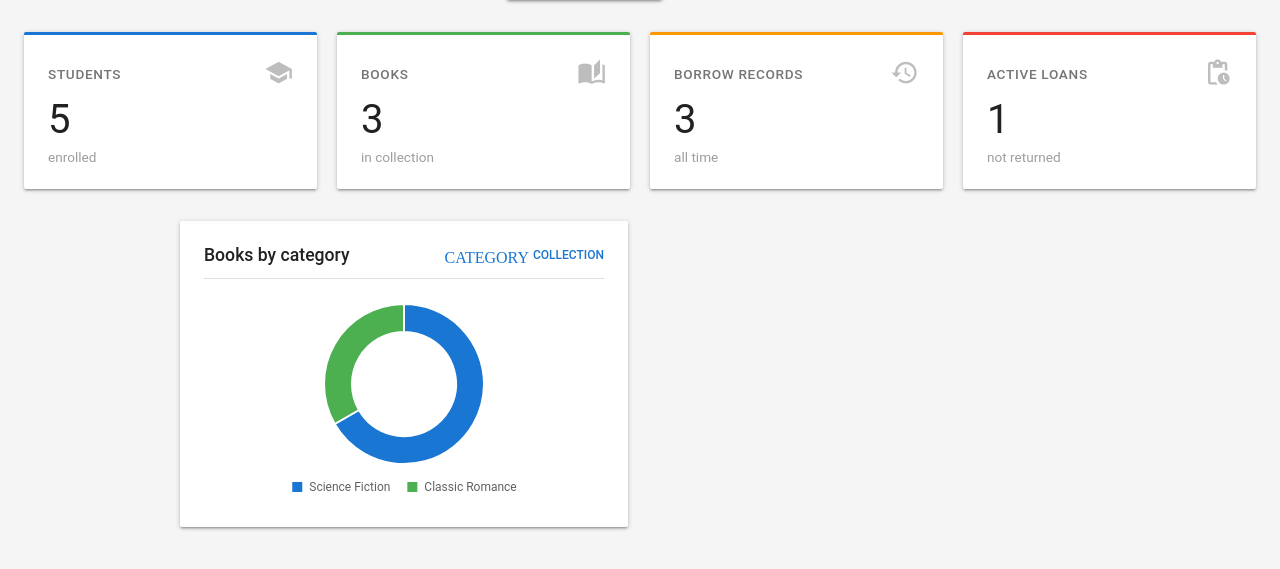
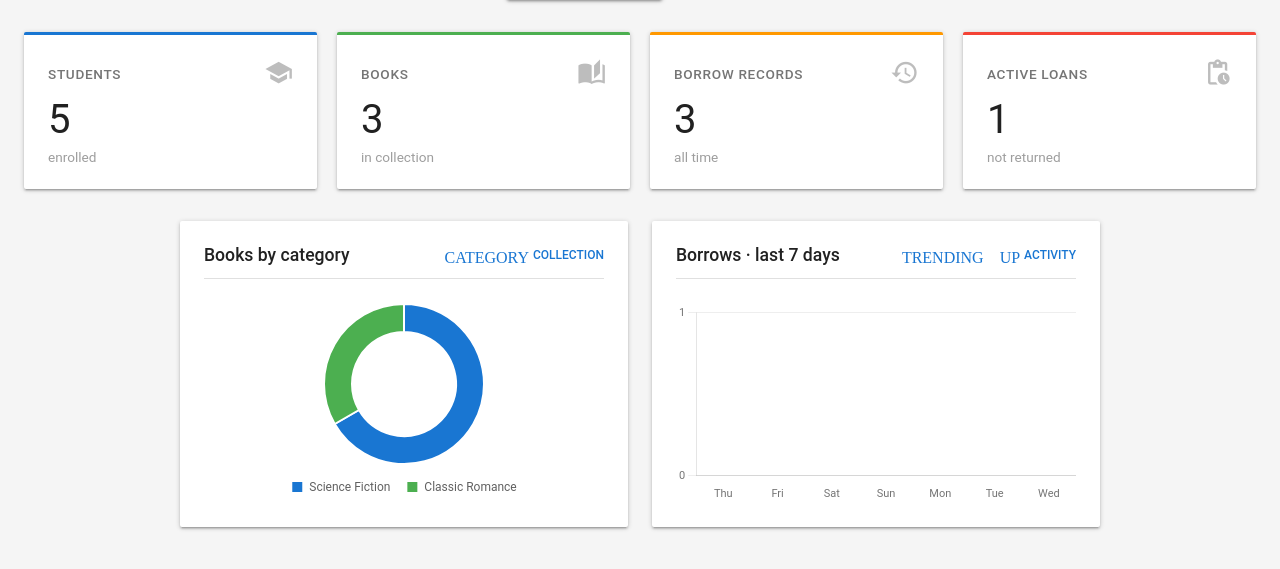
Before and after one commit to janeza110519/it30-b, a PHP site: page /dashboard.php in a window 1280 px wide. Shown: the part 75-644 px from the top of the page. Run offline with PHP 8.4, Linux system fonts and the light colour scheme; data comes from the database, SQL or seed files in the repository.

Commit message:
CODEBLOCK4

```diff
--- a/dashboard.php
+++ b/dashboard.php
@@ -328,6 +328,20 @@ try {
         <canvas id="categoryChart" width="400" height="200"></canvas>
     </div>
 
+    <!-- Bar Chart: Borrow Activity -->
+<div class="chart-card">
+    <div class="chart-title">
+        Borrows · last 7 days
+
+        <span>
+            <span class="material-icons">trending_up</span>
+            activity
+        </span>
+    </div>
+
+    <canvas id="borrowChart" width="400" height="200"></canvas>
+</div>
+
 </div>
 </body>
 
@@ -395,6 +409,86 @@ try {
                 }
             }
         });
+
+        // ---------- DOUGHNUT: BOOKS BY CATEGORY ----------
+
+    // ---------- BAR: BORROWS LAST 7 DAYS ----------
+
+const borrowCtx = document
+    .getElementById('borrowChart')
+    .getContext('2d');
+
+new Chart(borrowCtx, {
+    type: 'bar',
+
+    data: {
+        labels: <?= json_encode($dayLabels) ?>,
+
+        datasets: [{
+            label: 'Borrows',
+            data: <?= json_encode($dailyBorrows) ?>,
+            backgroundColor: colors.blue,
+            borderRadius: 0, // Material flat bars are sharp
+
+            barPercentage: 0.6,
+            categoryPercentage: 0.8
+        }]
+    },
+
+    options: {
+        responsive: true,
+        maintainAspectRatio: true,
+
+        plugins: {
+            legend: {
+                display: false
+            },
+
+            tooltip: {
+                backgroundColor: '#212121',
+                titleColor: '#ffffff',
+                bodyColor: '#ffffff',
+                padding: 10,
+                cornerRadius: 4,
+
+                callbacks: {
+                    label: (ctx) => ` ${ctx.raw} borrows`
+                }
+            }
+        },
+
+        scales: {
+            y: {
+                beginAtZero: true,
+                grid: {
+                    color: '#eeeeee',
+                    drawBorder: false
+                },
+                ticks: {
+                    stepSize: 1,
+                    color: '#757575',
+                    font: {
+                        size: 11,
+                        family: 'Roboto'
+                    }
+                }
+            },
+
+            x: {
+                grid: {
+                    display: false
+                },
+                ticks: {
+                    color: '#757575',
+                    font: {
+                        size: 11,
+                        family: 'Roboto'
+                    }
+                }
+            }
+        }
+    }
+});
     })();
 </script>
 </html>
--- a/includes/navbar.php
+++ b/includes/navbar.php
@@ -23,6 +23,34 @@ $categoryCounts = [];
 while ($row = $catStmt->fetch()) {
     $categories[]     = $row['book_category'];
     $categoryCounts[] = (int) $row['cnt'];
+}
+
+// ---------- 3. BORROW ACTIVITY LAST 7 DAYS ----------
+
+$dailyStmt = $pdo->query("
+    SELECT DATE(borrow_date) AS day, COUNT(*) AS cnt
+    FROM borrow
+    WHERE borrow_date >= CURDATE() - INTERVAL 6 DAY
+    GROUP BY DATE(borrow_date)
+    ORDER BY day ASC
+");
+
+$borrowByDay = [];
+
+while ($row = $dailyStmt->fetch()) {
+    $borrowByDay[$row['day']] = (int) $row['cnt'];
+}
+
+// Generate labels and counts for the last 7 days
+
+$dayLabels = [];
+$dailyBorrows = [];
+
+for ($i = 6; $i >= 0; $i--) {
+    $date = date('Y-m-d', strtotime("-$i days"));
+
+    $dayLabels[] = date('D', strtotime($date));
+    $dailyBorrows[] = $borrowByDay[$date] ?? 0;
 }
 ?>
 
```
Also changed, not shown: index.php (+15 -0 lines).
